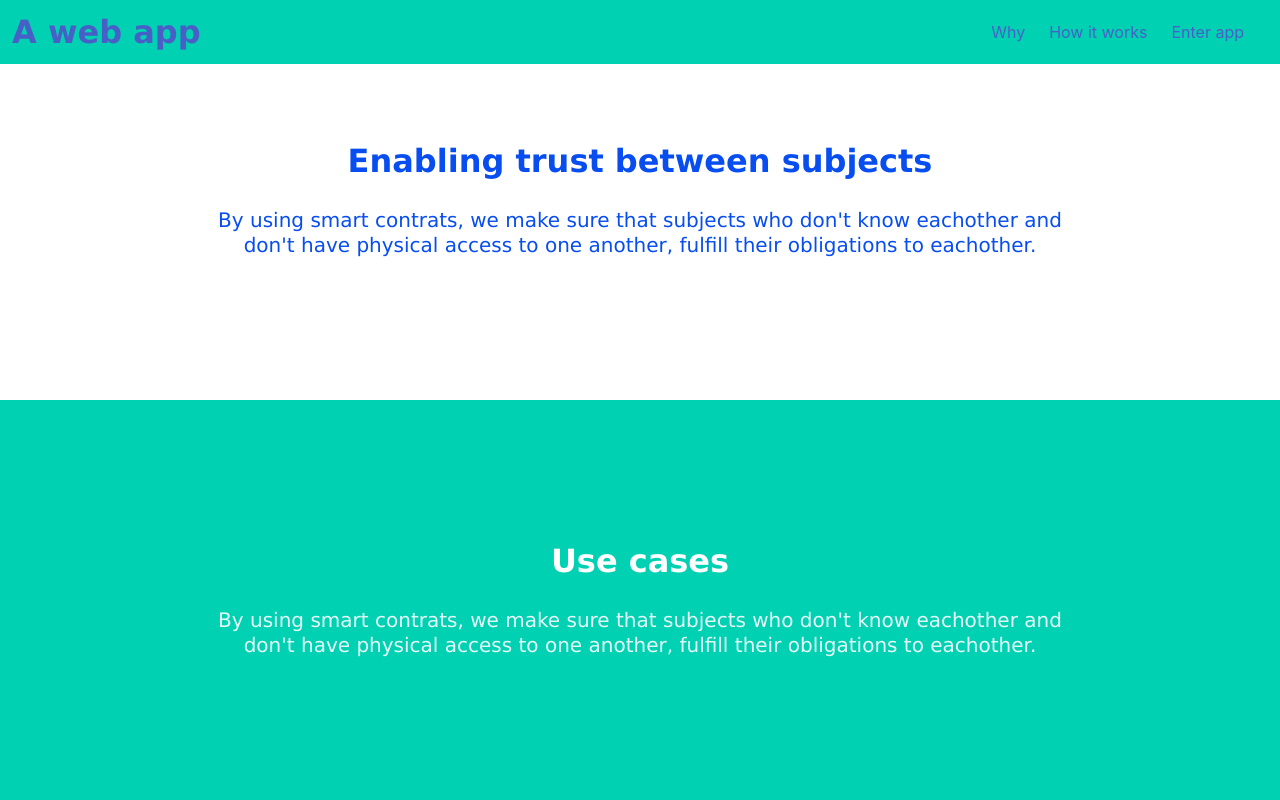
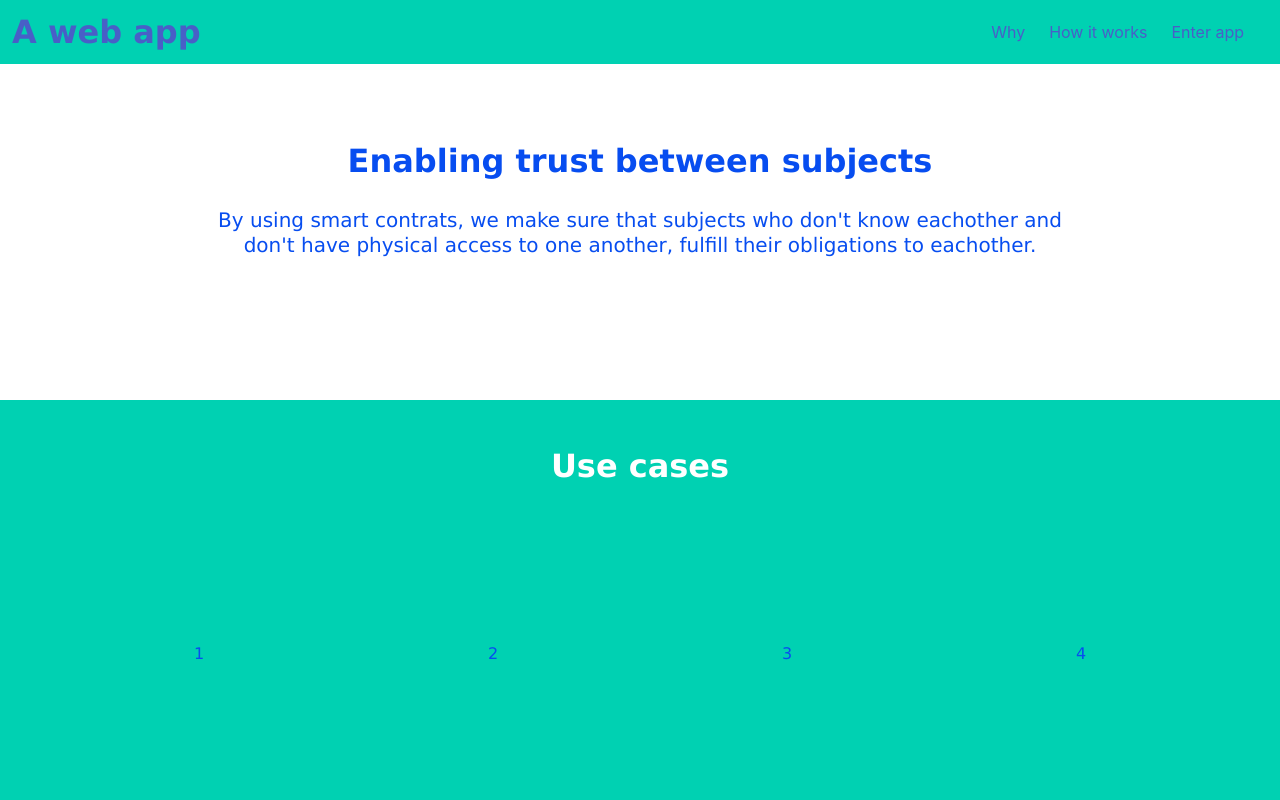
Before and after one commit to farinavito/Web3-Website, a Next.js app: page / in a window 1280 px wide. Shown: the top 800 px of the page. Built offline with nearby package versions, Linux system fonts and the light colour scheme.

Commit message:
created four columns in the use case section

```diff
--- a/pages/index.js
+++ b/pages/index.js
@@ -69,18 +69,35 @@ const Homepage = () => {
             </section>
 
             <section className="hero is-primary is-halfheight">
-                <div className="hero-body">
-                  <div className="container has-text-centered">
-                    <p className="title has-text-centered">
-                        Use cases
-                    </p>
-                    <p className="subtitle  has-text-centered">
-                        <br></br>
-                        By using smart contrats, we make sure that subjects who don't know eachother and <br></br>
-                        don't have physical access to one another, fulfill their obligations to eachother. <br></br>
+
+                <div className="columns">
+                  <div className="column">
+                    <p className="title has-text-centered mt-6">
+                      Use cases
                     </p>
                   </div>
                 </div>
+                <div className="hero-body">
+                  <div className="container has-text-centered">
+                    <div className="columns">
+                      <div className="column is-one-quarter">
+                          <p>1</p>
+                      </div>
+                      <div className="column is-one-quarter">
+                        <p>2</p>
+                      </div>
+                      <div className="column is-one-quarter">
+                          <p>3</p>
+                      </div>
+                      <div className="column is-one-quarter">
+                          <p>4</p>
+                      </div>
+                    </div>
+                  </div>
+                </div>
+
+
+
             </section>
 
             <section className="hero is-halfheight">
```
